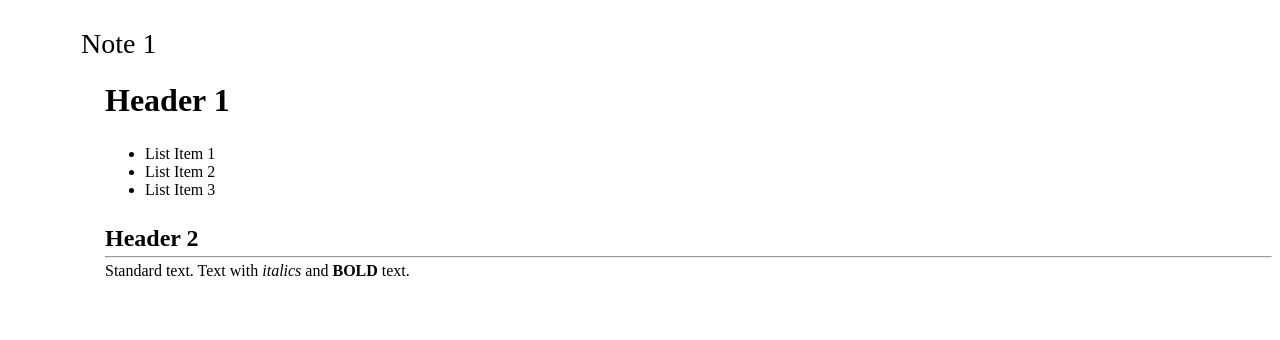
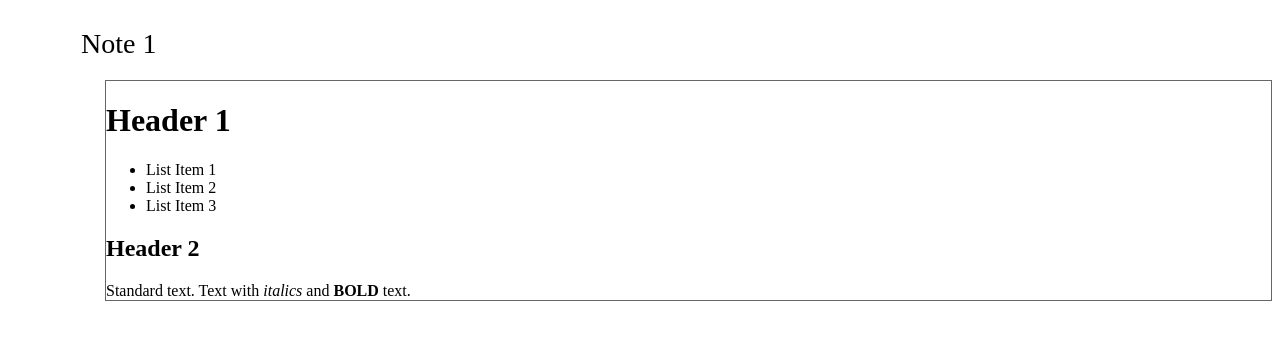
Before and after one commit to samwindham1/markdown-notes, a React app: page / in a window 1280 px wide. Shown: the top 340 px of the page. Built offline with nearby package versions, Linux system fonts and the light colour scheme; the HTML template or start-up script is replaced by a standard one.

Commit message:
using draft-js for editor

```diff
--- a/package.json
+++ b/package.json
@@ -16,6 +16,7 @@
     ]
   },
   "dependencies": {
+    "draft-js": "^0.10.5",
     "marked": "^0.3.19",
     "react": "^16.3.1",
     "react-dom": "^16.3.1"
--- a/src/App/Main/Editor/Editor.jsx
+++ /dev/null
@@ -1,37 +0,0 @@
-import React, { Component } from 'react';
-import Line from './Line';
-import style from './Editor.css';
-import ApiService  from 'Services/api.service';
-
-class Editor extends Component {
-  constructor() {
-    super();
-    this.focusEditor = this.focusEditor.bind(this);
-  }
-
-  focusEditor(event) {
-    console.log("editor focus");
-  }
-
-  render() {
-    const id = 'note-1';
-    const data = ApiService.get(id);
-    console.log(data);
-    var lines = [];
-    data.lines.map((line, i) => {
-      lines.push(<Line text={line} key={i}/>);
-    });
-
-    return (
-      <div className="col-8 height-100">
-        <div id={'editor__' + data.id} className={style.editor}
-             contentEditable="true" suppressContentEditableWarning="true">
-          {lines}
-          <Line />
-        </div>
-      </div>
-    )
-  }
-}
-
-export default Editor;
--- a/src/App/Main/Editor/Line.css
+++ /dev/null
@@ -1,15 +0,0 @@
-.line {
-  display: block;
-  width: 100%;
-  padding: 2px 0;
-  margin: 0;
-}
-
-.line:focus {
-  background-color: #fafafa;
-  outline: none;
-}
-
-.line * {
-  margin: 0;
-}
--- a/src/App/Main/Editor/Line.jsx
+++ /dev/null
@@ -1,64 +0,0 @@
-import React, { Component } from 'react';
-import style from './Line.css';
-import marked from 'marked';
-
-class Line extends Component {
-  constructor(props) {
-    super(props);
-    this.state = {
-      text: this.props.text,
-      html: this.parseMarkdown(this.props.text)
-    };
-    this.focusLine = this.focusLine.bind(this);
-    this.blurLine = this.blurLine.bind(this);
-    this.keypress = this.keypress.bind(this);
-    this.clickLine = this.clickLine.bind(this);
-  }
-
-  parseMarkdown(line) {
-    return line ? marked(line.replace(/<br\/?>/ig, '\n')) : '<br/>';
-  }
-  parseText(line) {
-    return line.replace(/\n/ig, '<br/>');
-  }
-
-  keypress(event) {
-    if(event.keyCode == 40) {
-      console.log("down");
-      this.blurLine(event);
-      event.target.blur();
-    }
-  }
-  clickLine(event) {
-    event.preventDefault();
-    event.stopPropagation();
-  }
-
-  keepFocus(target) {
-    target.focus();
-  }
-  focusLine(event) {
-    event.preventDefault();
-    event.stopPropagation();
-    this.setState({ html: this.parseText(this.state.text)});
-  }
-  blurLine(event) {
-    this.setState({
-      text: event.target.innerHTML,
-      html: this.parseMarkdown(event.target.innerHTML)
-    });
-  }
-
-
-  render() {
-    return (
-      <div className={style.line} dangerouslySetInnerHTML={{__html: this.state.html}}
-        onFocus={this.focusLine} onBlur={this.blurLine} onKeyDown={this.keypress} onClick={this.clickLine}
-        tabIndex="0"
-      >
-      </div>
-    )
-  }
-}
-
-export default Line;
--- a/src/App/Main/Editor/Editor.css
+++ b/src/App/Main/Editor/MdEditor.css
@@ -7,7 +7,8 @@
 
 .editor {
   display: block;
-  height: 100%;
+  height: calc(100% - 2px);
+  border: solid 1px #666;
 }
 
 .editor:focus {
--- /dev/null
+++ b/src/App/Main/Editor/MdEditor.jsx
@@ -0,0 +1,41 @@
+import React, { Component } from 'react';
+import { Editor, EditorState, ContentState, convertFromHTML } from 'draft-js';
+import marked from 'marked';
+
+import ApiService from 'Services/api.service';
+
+import style from './MdEditor.css';
+
+class MdEditor extends Component {
+  constructor(props) {
+    super(props);
+
+    this.data = ApiService.get(props.id);
+    console.log(props.id, this.data);
+
+    this.state = { editorState: this.parseContent() };
+    this.onChange = (editorState) => this.setState({editorState})
+  }
+
+  parseContent() {
+    const markup = marked(this.data.text);
+    const blocksFromHTML = convertFromHTML(markup);
+    const state = ContentState.createFromBlockArray(
+      blocksFromHTML.contentBlocks,
+      blocksFromHTML.entityMap
+    )
+    const eState = EditorState.createWithContent(state);
+
+    return eState;
+  }
+
+  render() {
+    return (
+      <div className={`col-8 height-100 ${style.editor}`} >
+        <Editor editorState={this.state.editorState} onChange={this.onChange} />
+      </div>
+    )
+  }
+}
+
+export default MdEditor;
--- a/src/App/Main/Main.jsx
+++ b/src/App/Main/Main.jsx
@@ -1,15 +1,15 @@
 import React, { Component } from 'react';
 import style from './Main.css';
 import Title from './Title';
-import Editor from './Editor/Editor';
+import MdEditor from './Editor/MdEditor';
 
 class Main extends Component {
   render() {
     return (
       <div id="main" className={style.main}>
         <Title text={'Note 1'} />
-        <div className="container" className={style.container}>
-          <Editor />
+        <div className={style.container}>
+          <MdEditor id='note-1'/>
         </div>
       </div>
     )
--- a/src/App/Main/Title.jsx
+++ b/src/App/Main/Title.jsx
@@ -10,8 +10,8 @@ class Title extends Component {
     }
 
     return (
-      <div className="col-8">
-        <div id="title" style={style}>
+      <div id="title" className="col-8">
+        <div style={style}>
           {this.props.text}
         </div>
       </div>
--- a/src/Services/db.json
+++ b/src/Services/db.json
@@ -3,25 +3,12 @@
     {
       "id": "note-1",
       "name": "Note 1",
-      "lines": [
-        "# Header 1",
-        "",
-        "- List Item 1\n- List Item 2\n- List Item 3",
-        "",
-        "## Header 2",
-        "---",
-        "Standard text.\nText with *italics* and **BOLD** text."
-      ]
+      "text": "# Header 1\n\n- List Item 1\n- List Item 2\n- List Item 3\n\n## Header 2\n---\nStandard text.\nText with *italics* and **BOLD** text.\n"
     },
     {
       "id": "note-2",
       "name": "Note 2",
-      "lines": [
-        "[Inline Link](http://www.google.com)",
-        "",
-        "Inline `code` highglighting"
-      ]
-
+      "text": "[Inline Link](http://www.google.com)\n\nInline `code` highglighting"
     }
   ]
 }
```
Also changed, not shown: 1 other file (tests, documents, lock files or other folders).
